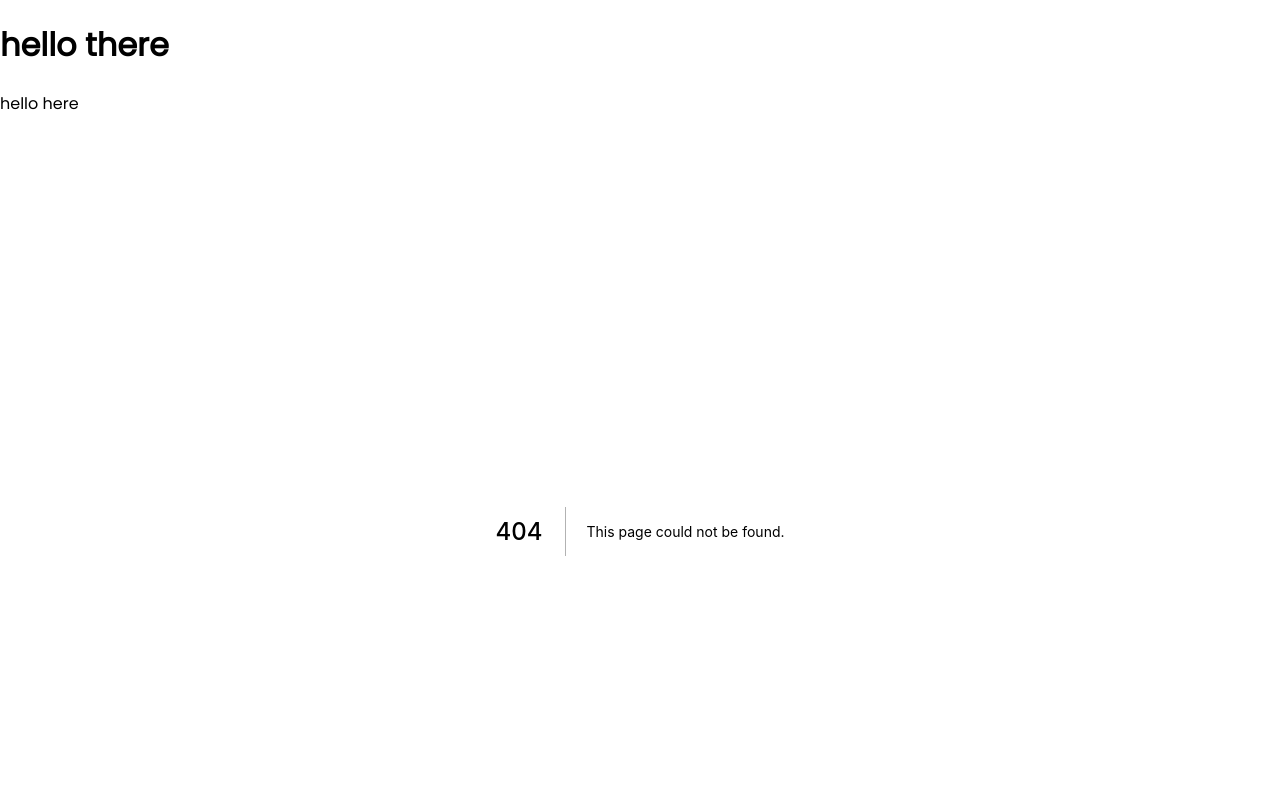
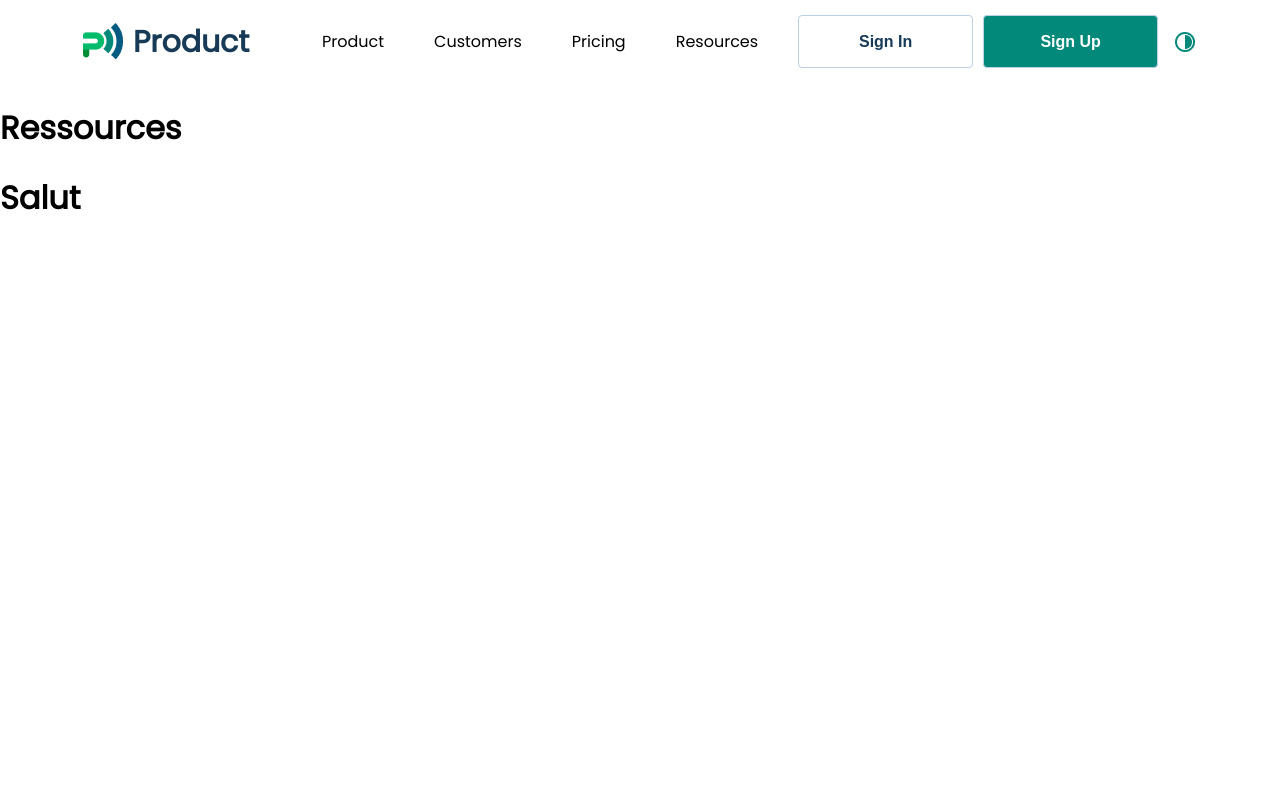
Before and after one commit to elkhayate/product, a Next.js app: page /Resources in a window 1280 px wide. Before the commit this address had no page. Shown: the top 800 px of the page. Built offline with nearby package versions, Linux system fonts and the light colour scheme.

Commit message:
added nav

```diff
--- a/components/Navbar.js
+++ b/components/Navbar.js
@@ -1,12 +1,31 @@
 import React,{useContext} from 'react'
-import style from "../styles/Navbar.module.css";
-
+import Image from 'next/image'
+import style from "../styles/Navbar.module.css"
+import logo from "../public/img/logo.png"
+import Frame from "../public/img/Frame.png"
 export default function Navbar() {
 
     return (
+        <div>
         <div className={style.container}>
-            <h1>hello there</h1>
-            <p className={style.test}>hello here</p>
+                <div className={style.logo}>
+                    <Image src ={logo} alt = "logo"/>
+                    <h1>Product</h1>
+                </div>
+                <div className={style.nav}>
+                    <div className={style.links}>
+                        <p>Product</p>
+                        <p>Customers</p>
+                        <p>Pricing</p>
+                        <p>Resources</p>
+                    </div>
+                    <div className={style.btns}>
+                        <button className={style.btn}>Sign In</button>
+                        <button>Sign Up</button>
+                    </div>
+                    <Image className={style.frame} src={Frame} alt= "toogler" />
+                </div>
+        </div>
         </div>
     )
 }
--- /dev/null
+++ b/pages/Resources.js
@@ -0,0 +1,10 @@
+import React from 'react'
+
+
+export default function Resources() {
+    return(
+        <div>
+            <h1>Ressources</h1>
+        </div>
+    )
+}
--- a/pages/index.js
+++ b/pages/index.js
@@ -3,8 +3,8 @@
 import Navbar from '../components/Navbar'
 import ThemeContextProvider from '../context/ThemeContext'
 
-export default function Home() {
+export default function Product() {
   return (
-          <h1>Home</h1>
+          <h1>ome</h1>
   )
 }
--- a/styles/Navbar.module.css
+++ b/styles/Navbar.module.css
@@ -0,0 +1,43 @@
+.container {
+    width: 90%;
+    margin: auto;
+    display: flex;
+    justify-content: space-around;
+}
+.logo {
+    display: flex;
+    align-items: center;
+    justify-content: center;
+    align-content: space-between;
+}
+.logo h1 {
+    font-weight: bold;
+    font-size: 30px;
+    line-height: 28px;
+    color: #173A56;
+    margin: 10px;
+}
+.nav {
+    display: flex;
+    justify-content: space-around;
+    align-items: center;
+}
+.links * {
+    margin-right: 25px;
+    margin-left: 25px;
+}
+.links {
+    display: flex;
+    align-items: center;
+    justify-content: center;
+}
+.btns {
+    margin: 10px;
+}
+.btn {
+    color : #173A56;
+    background-color: transparent;
+}
+.frame {
+    cursor: pointer;
+}
--- a/styles/globals.css
+++ b/styles/globals.css
@@ -5,9 +5,22 @@
   margin: 0;
   font-family: Poppins;
   font-style: normal;
-  font-weight: normal;
 }
-
+button {
+  background: #02897A;
+  color: white;
+  border-radius: 4px;
+  font-size: 16px;
+  line-height: 24px;
+  cursor: pointer;
+  border: 1px solid #BCD0E5;
+  box-sizing: border-box;
+  border-radius: 4px;
+  margin: 5px;
+  width: 175px;
+  height: 53px;
+  font-weight: bold;
+}
 a {
   color: inherit;
   text-decoration: none;
@@ -16,3 +29,6 @@
 * {
   box-sizing: border-box;
 }
+button:hover {
+  opacity: 0.7;
+}
```
Also changed, not shown: context/ThemeContext.js (+25 -0 lines), pages/Customers.js (added, +9 -0 lines), pages/Pricing.js (added, +10 -0 lines), public/img/Frame.png (added), public/img/logo.png (added).
